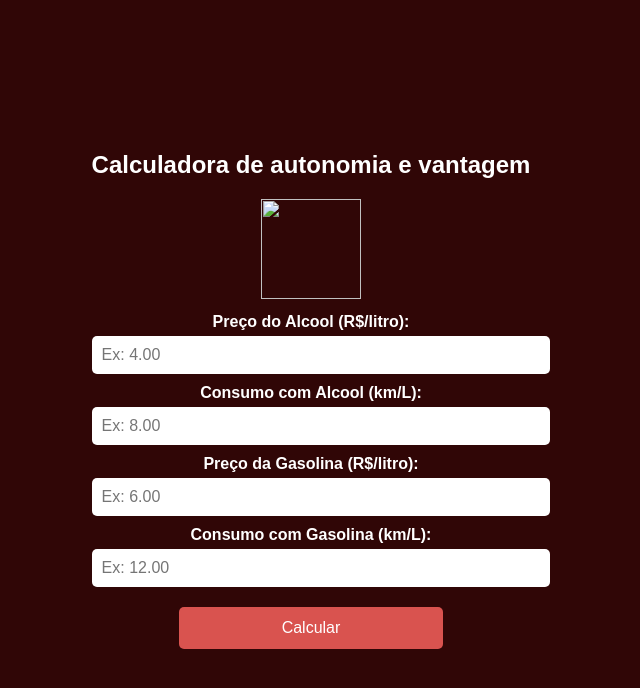
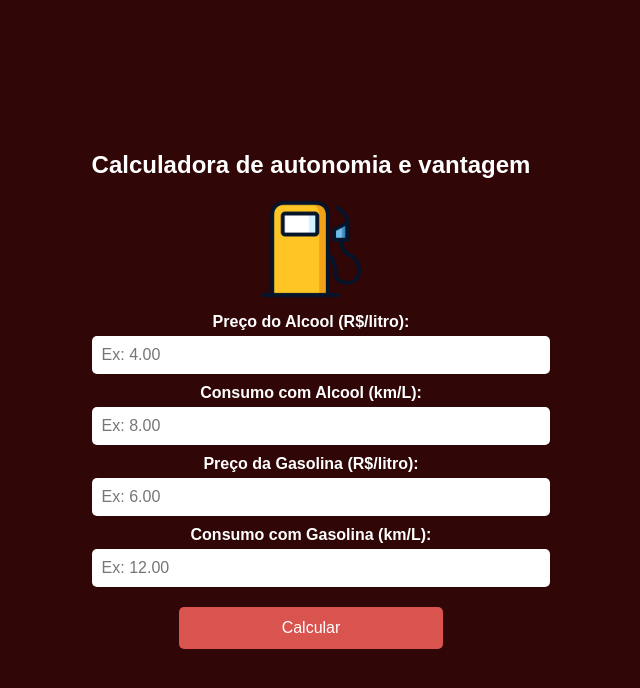
Before and after one commit to RyanDetona/CalculadoraCombustivel, a plain HTML site: page index.html in a window 1280 px wide. Shown: the whole page, without its empty margins (329-969 px from the left). Drawn offline with Linux system fonts and the light colour scheme; the site is published under a folder, as on GitHub Pages, so addresses that start at the root find nothing.

Commit message:
Update index.html

```diff
--- a/index.html
+++ b/index.html
@@ -10,7 +10,7 @@
 <body align="center">
     <div id="container">
         <h2>Calculadora de autonomia e vantagem</h2>
-        <img src="/img/784867.png" width="100px" height="100px">
+        <img src="784867.png" width="100px" height="100px">
         <label>Preço do Alcool (R$/litro):</label>
         <input type="number" id="precoAlcool" placeholder="Ex: 4.00" step="0.01"><br>
         <label>Consumo com Alcool (km/L):</label>
```
